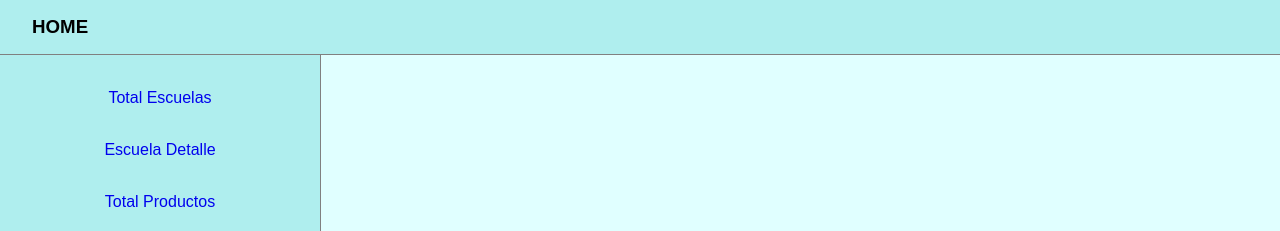
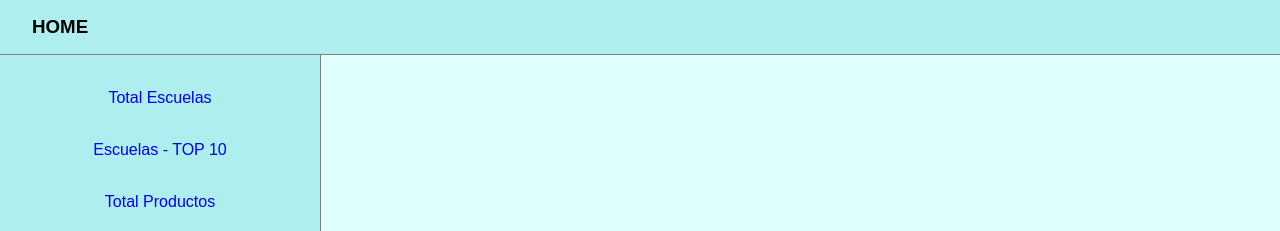
Before and after one commit to caroko9/Seagull_Front_React, a React (Create React App) app: page / in a window 1280 px wide. Shown: the top 231 px of the page. Built offline with nearby package versions, Linux system fonts and the light colour scheme; a web font is replaced by a local one.

Commit message:
Top 10 escuelas

```diff
--- a/src/components/EscuelaDashboard.js
+++ b/src/components/EscuelaDashboard.js
@@ -11,8 +11,8 @@ function EscuelaDashboard(props) {
     fetch("https://seagull-surfing.onrender.com/escuelas")
      .then(response => {return response.json()})
     .then(data => {
-      console.log(data);
-      setEscuelas(data.data)
+      const primeras10Escuelas = data.data.slice(0, 10); //Filtro para que muestre solo las primeras 10 Escuelas
+      setEscuelas(primeras10Escuelas);
       setLoading(false);
     })
   }, [])
@@ -20,7 +20,7 @@ function EscuelaDashboard(props) {
 
   return (
     <div>
-      <h3>ESCUELAS DE SURF</h3>
+      <h3>TOP 10 DE NUESTRAS ESCUELAS DE SURF</h3>
       <br/>
       {loading ? ( // Si loading es true, muestra un mensaje de carga
         <p>Cargando...</p>
--- a/src/components/Sidebar.js
+++ b/src/components/Sidebar.js
@@ -8,7 +8,7 @@ const Sidebar = () => {
                 <br/>
                 <li><NavLink to="/escuelas" >Total Escuelas</NavLink></li>
                 <br/>
-                <li><NavLink to="/escuelaDetalle" >Escuela Detalle</NavLink></li>
+                <li><NavLink to="/escuelaDetalle" >Escuelas - TOP 10</NavLink></li>
                 <br/>
                 <li><NavLink to="/productos" >Total Productos</NavLink></li>
                 <br/>
```
